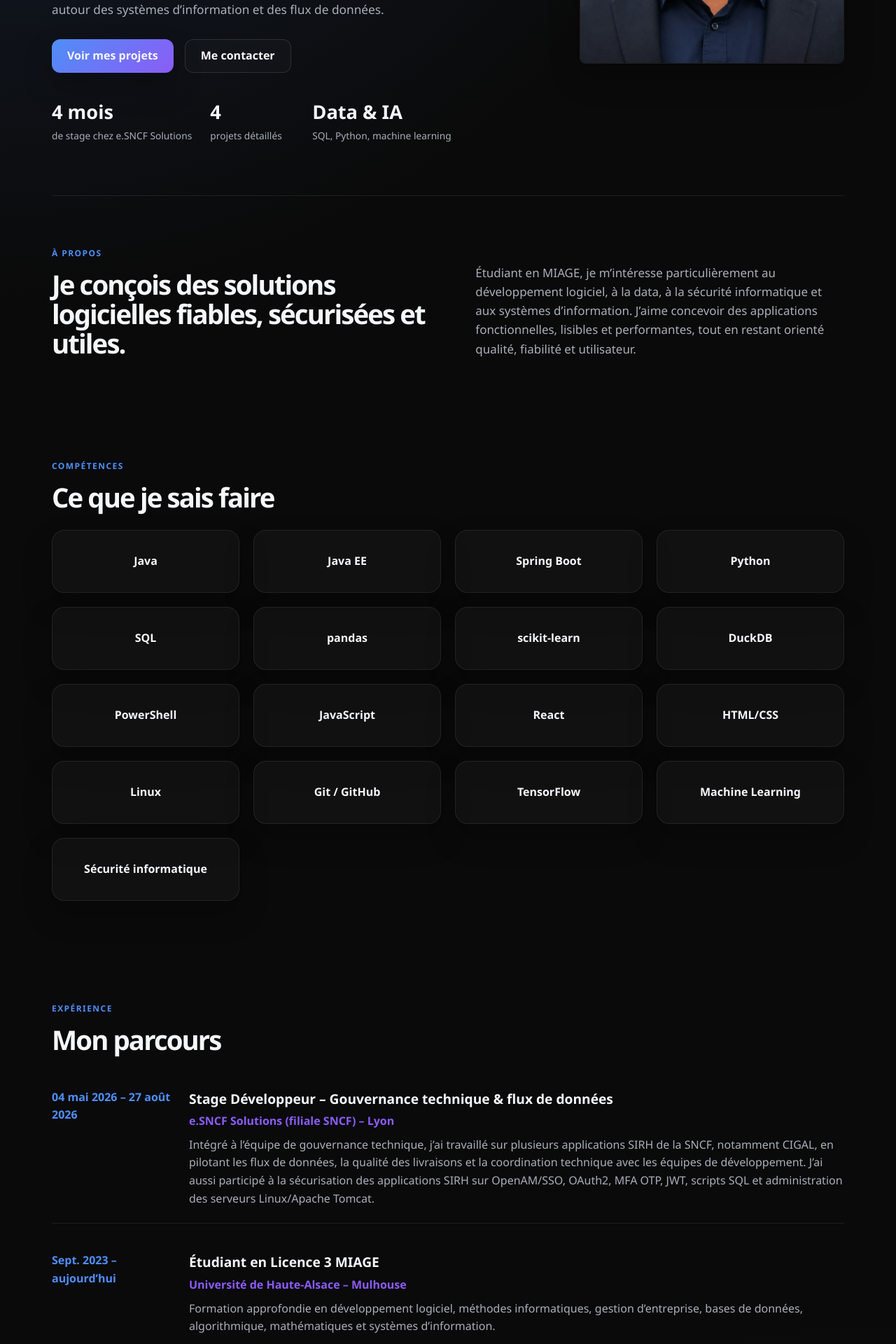
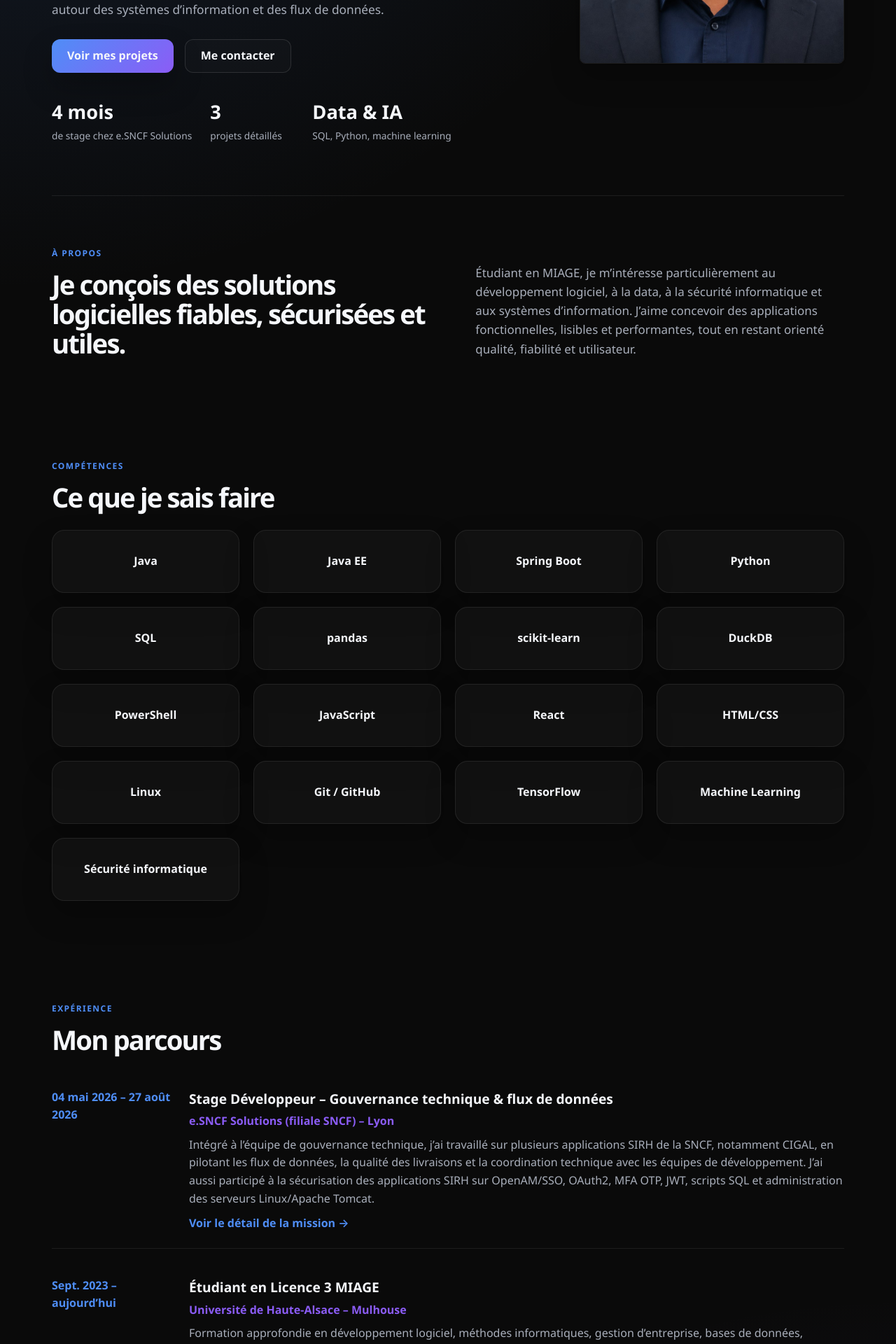
Before and after one commit to Ibrahdiallo224/portfolio-ibrahima, a React (Create React App) app: page / in a window 1280 px wide. Shown: the part 680-2600 px from the top of the page at 70% size. Built offline with nearby package versions, Linux system fonts and the light colour scheme.

Commit message:
Séparation de l'expérience SNCF et des projets

```diff
--- a/src/index.css
+++ b/src/index.css
@@ -268,7 +268,7 @@ select {
   font-weight: 600;
 }
 
-.timeline-item p:last-child {
+.timeline-item p:last-of-type {
   color: var(--gray);
 }
 
@@ -413,6 +413,13 @@ select {
   border-radius: 999px;
 }
 
+.timeline-link {
+  display: inline-block;
+  margin-top: 10px;
+  color: var(--blue);
+  font-weight: 600;
+}
+
 .contact-actions {
   display: flex;
   flex-wrap: wrap;
--- a/src/pages/Home.js
+++ b/src/pages/Home.js
@@ -26,6 +26,7 @@ const experiences = [
     period: '04 mai 2026 – 27 août 2026',
     title: 'Stage Développeur – Gouvernance technique & flux de données',
     company: 'e.SNCF Solutions (filiale SNCF) – Lyon',
+    path: '/projet/sncf',
     description:
       'Intégré à l’équipe de gouvernance technique, j’ai travaillé sur plusieurs applications SIRH de la SNCF, notamment CIGAL, en pilotant les flux de données, la qualité des livraisons et la coordination technique avec les équipes de développement. J’ai aussi participé à la sécurisation des applications SIRH sur OpenAM/SSO, OAuth2, MFA OTP, JWT, scripts SQL et administration des serveurs Linux/Apache Tomcat.',
   },
@@ -46,14 +47,6 @@ const projects = [
       'Analyse complète du secteur minier guinéen (bauxite, or, fer) de 2000 à 2025 : SQL, prévisions par machine learning, scénarios Simandou, et mon propre modèle d’IA qui lit les rapports officiels ITIE.',
     path: '/projet/mines',
     accent: 'orange',
-  },
-  {
-    title: 'CIGAL / SIRH SNCF',
-    category: 'Applications SNCF & sécurité',
-    description:
-      'Travail sur plusieurs applications SNCF, dont CIGAL et SIRH, avec gestion des flux de données, sécurisation des accès, OpenAM, OAuth2, MFA OTP, JWT, scripts SQL Oracle et déploiement sur environnement de recette.',
-    path: '/projet/sncf',
-    accent: 'blue',
   },
   {
     title: 'Détection de pathologies pulmonaires',
@@ -104,7 +97,7 @@ function Home() {
                 <span>de stage chez e.SNCF Solutions</span>
               </li>
               <li>
-                <strong>4</strong>
+                <strong>3</strong>
                 <span>projets détaillés</span>
               </li>
               <li>
@@ -160,6 +153,11 @@ function Home() {
                   <h3>{item.title}</h3>
                   <p className="timeline-company">{item.company}</p>
                   <p>{item.description}</p>
+                  {item.path && (
+                    <Link to={item.path} className="timeline-link">
+                      Voir le détail de la mission →
+                    </Link>
+                  )}
                 </div>
               </article>
             ))}
--- a/src/pages/ProjectSNCF.js
+++ b/src/pages/ProjectSNCF.js
@@ -5,7 +5,7 @@ function ProjectSNCF() {
     <div className="project-page">
       <div className="project-shell">
         <Link to="/" className="back-link">← Retour à l’accueil</Link>
-        <p className="section-kicker">Projet SNCF</p>
+        <p className="section-kicker">Expérience professionnelle · Stage</p>
         <h1>CIGAL / SIRH – gouvernance technique et sécurité</h1>
         <p className="project-intro">
           Objectif : travailler sur plusieurs applications SIRH de la SNCF, notamment CIGAL , GASTRCS , PRISME , avec des bases de données ORACLE et MySQL, en assurant la
```
Also changed, not shown: 1 other file (tests, documents, lock files or other folders).
